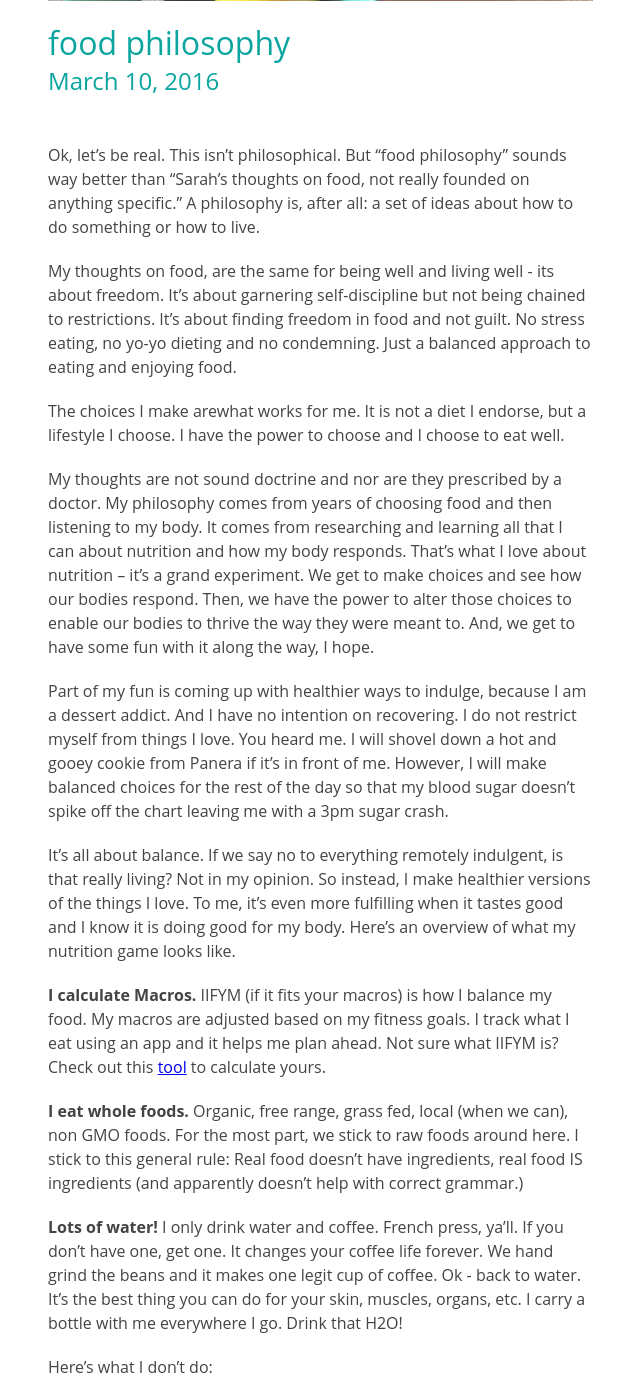
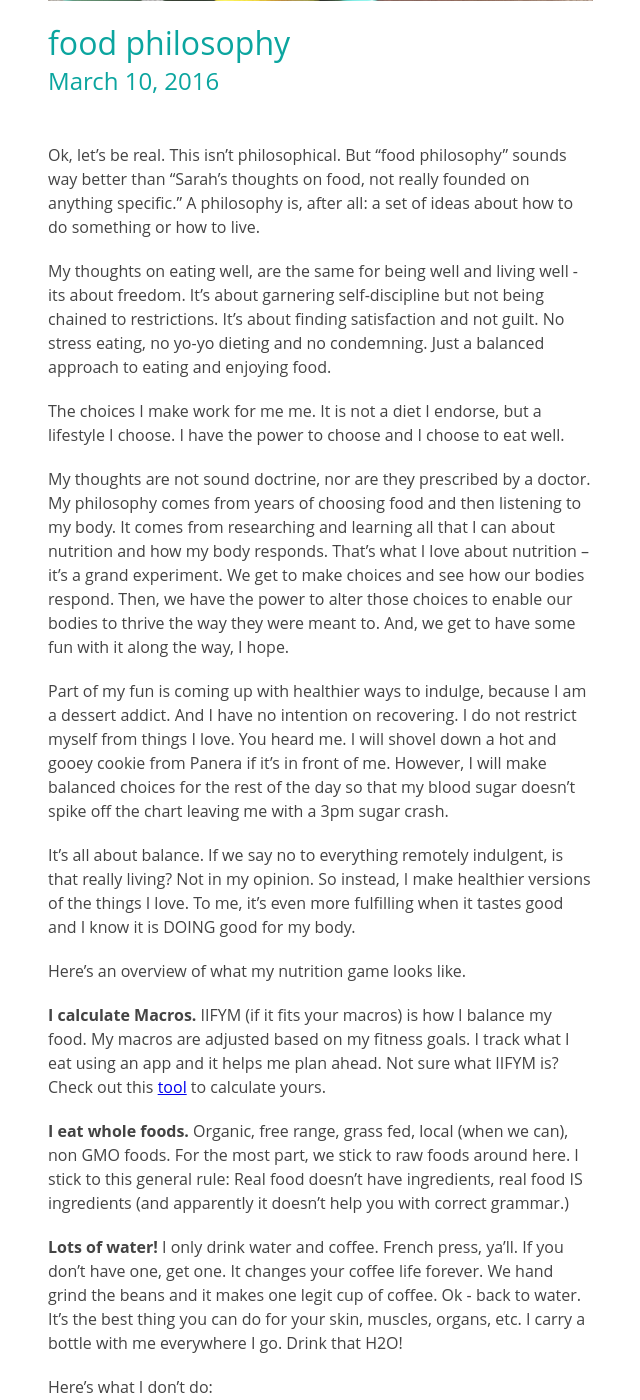
Before and after one commit to dreger/thelivingwell.co, a Jekyll site: the page built from _posts/eat/2016-03-10-philosophy.md, in a window 1280 px wide and 1400 px high, scrolled down 594 px. Shown: the whole window, without its empty margins (427-1067 px from the left). Built offline with Jekyll 4.4.1, drawn with Linux system fonts in a browser that asks for light colours; some of the changed text lies outside the part shown.

Commit message:
Update 2016-03-10-philosophy.md

```diff
--- a/_posts/eat/2016-03-10-philosophy.md
+++ b/_posts/eat/2016-03-10-philosophy.md
@@ -7,20 +7,21 @@
 
 Ok, let’s be real. This isn’t philosophical. But “food philosophy” sounds way better than “Sarah’s thoughts on food, not really founded on anything specific.” A philosophy is, after all: a set of ideas about how to do something or how to live.
 
-My thoughts on food, are the same for being well and living well - its about freedom. It’s about garnering self-discipline but not being chained to restrictions. It’s about finding freedom in food and not guilt. No stress eating, no yo-yo dieting and no condemning. Just a balanced approach to eating and enjoying food.
+My thoughts on eating well, are the same for being well and living well - its about freedom. It’s about garnering self-discipline but not being chained to restrictions. It’s about finding satisfaction and not guilt. No stress eating, no yo-yo dieting and no condemning. Just a balanced approach to eating and enjoying food.
 
-The choices I make arewhat works for me. It is not a diet I endorse, but a lifestyle I choose. I have the power to choose and I choose to eat well.
+The choices I make work for me me. It is not a diet I endorse, but a lifestyle I choose. I have the power to choose and I choose to eat well.
 
-My thoughts are not sound doctrine and nor are they prescribed by a doctor. My philosophy comes from years of choosing food and then listening to my body. It comes from researching and learning all that I can about nutrition and how my body responds. That's what I love about nutrition – it’s a grand experiment. We get to make choices and see how our bodies respond. Then, we have the power to alter those choices to enable our bodies to thrive the way they were meant to. And, we get to have some fun with it along the way, I hope.
+My thoughts are not sound doctrine, nor are they prescribed by a doctor. My philosophy comes from years of choosing food and then listening to my body. It comes from researching and learning all that I can about nutrition and how my body responds. That's what I love about nutrition – it’s a grand experiment. We get to make choices and see how our bodies respond. Then, we have the power to alter those choices to enable our bodies to thrive the way they were meant to. And, we get to have some fun with it along the way, I hope.
 
 Part of my fun is coming up with healthier ways to indulge, because I am a dessert addict. And I have no intention on recovering. I do not restrict myself from things I love. You heard me. I will shovel down a hot and gooey cookie from Panera if it’s in front of me. However, I will make balanced choices for the rest of the day so that my blood sugar doesn't spike off the chart leaving me with a 3pm sugar crash.
 
-It’s all about balance. If we say no to everything remotely indulgent, is that really living? Not in my opinion. So instead, I make healthier versions of the things I love. To me, it’s even more fulfilling when it tastes good and I know it is doing good for my body.
+It’s all about balance. If we say no to everything remotely indulgent, is that really living? Not in my opinion. So instead, I make healthier versions of the things I love. To me, it’s even more fulfilling when it tastes good and I know it is DOING good for my body.
+
 Here’s an overview of what my nutrition game looks like.
 
 **I calculate Macros.** IIFYM (if it fits your macros) is how I balance my food. My macros are adjusted based on my fitness goals. I track what I eat using an app and it helps me plan ahead. Not sure what IIFYM is? Check out this [tool](https://healthyeater.com/iifym-myfitnesspal-tutorial) to calculate yours.
 
-**I eat whole foods.** Organic, free range, grass fed, local (when we can), non GMO foods. For the most part, we stick to raw foods around here. I stick to this general rule: Real food doesn’t have ingredients, real food IS ingredients (and apparently doesn’t help with correct grammar.)
+**I eat whole foods.** Organic, free range, grass fed, local (when we can), non GMO foods. For the most part, we stick to raw foods around here. I stick to this general rule: Real food doesn’t have ingredients, real food IS ingredients (and apparently it doesn’t help you with correct grammar.)
 
 **Lots of water!** I only drink water and coffee. French press, ya’ll. If you don’t have one, get one. It changes your coffee life forever. We hand grind the beans and it makes one legit cup of coffee. Ok - back to water. It’s the best thing you can do for your skin, muscles, organs, etc. I carry a bottle with me everywhere I go. Drink that H2O!
 
@@ -38,10 +39,10 @@
 
 Earth shattering, right? I know. I’ll let it sink in.
 
-**Eat to love** your body. You only get one, why not honor it? Everything you put into your body is either fighting disease or fueling it.
+**Eat to love** your body. We only get one, why not honor it? Everything we put into our bodies is either fighting disease or fueling it.
 
 **Love to eat.** Don’t be a slave to food, afraid of food, or obsessed with eating food. The goal is a healthy love for the creation God has provided us.  A balanced love, free from guilt.
 
-If you take only one thing from this post, let it be this: Food is not your enemy. Find what works for you, what makes you feel good and own it. Owning our health is something no one else can do for us. There can be freedom with food, I promise. Want to know more about balanced eating? Check out this [book.](http://madetocrave.org/)
+If you take only one thing from this post, let it be this: Food is not your enemy. Find what works for you, what makes you feel good and own it. Owning our health is something no one else can do for us. There can be freedom with food, I promise. Dont believe me? Check out this [book.](http://madetocrave.org/)
 
 **Peace, love and macros.**
```
